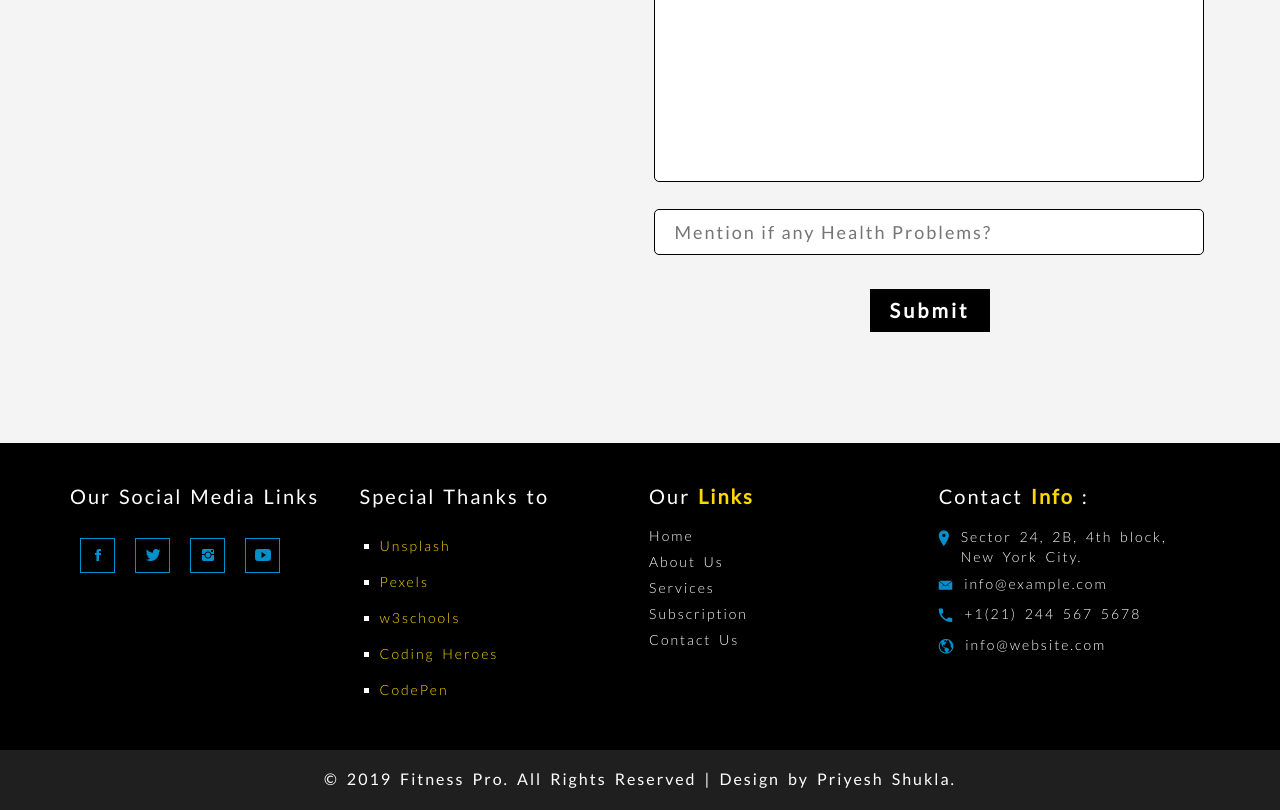
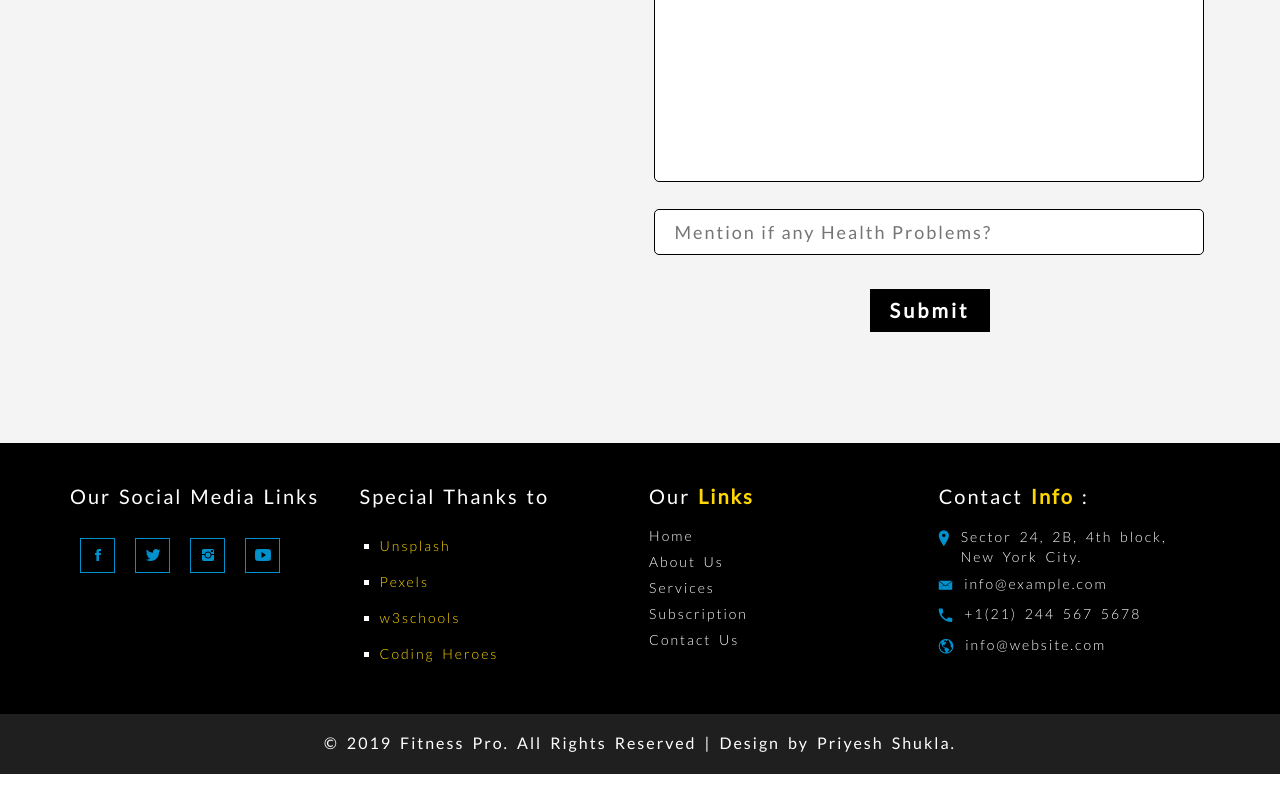
Before and after one commit to priyesh-04/Fitness-Pro, a plain HTML site: page index.html in a window 1280 px wide. Shown: the part 5852-6662 px from the top of the page. After the commit the page ends 6626 px from the top, so only its background shows below. Drawn offline with nearby package versions, Linux system fonts and the light colour scheme; files whose address does not match are found by name.

Commit message:
Initial commit

```diff
--- a/index.html
+++ b/index.html
@@ -380,7 +380,6 @@
                     <li><a href="https://www.pexels.com/">Pexels</a></li>
                     <li><a href="https://www.w3schools.com/">w3schools</a></li>
                     <li><a href="https://codingheroes.io/">Coding Heroes</a></li>
-                    <li><a href="https://codepen.io/matthewcain/pen/ZepbeR">CodePen</a></li>
                 </ul>
             </div>
             <div class="col span-1-of-4">
```
